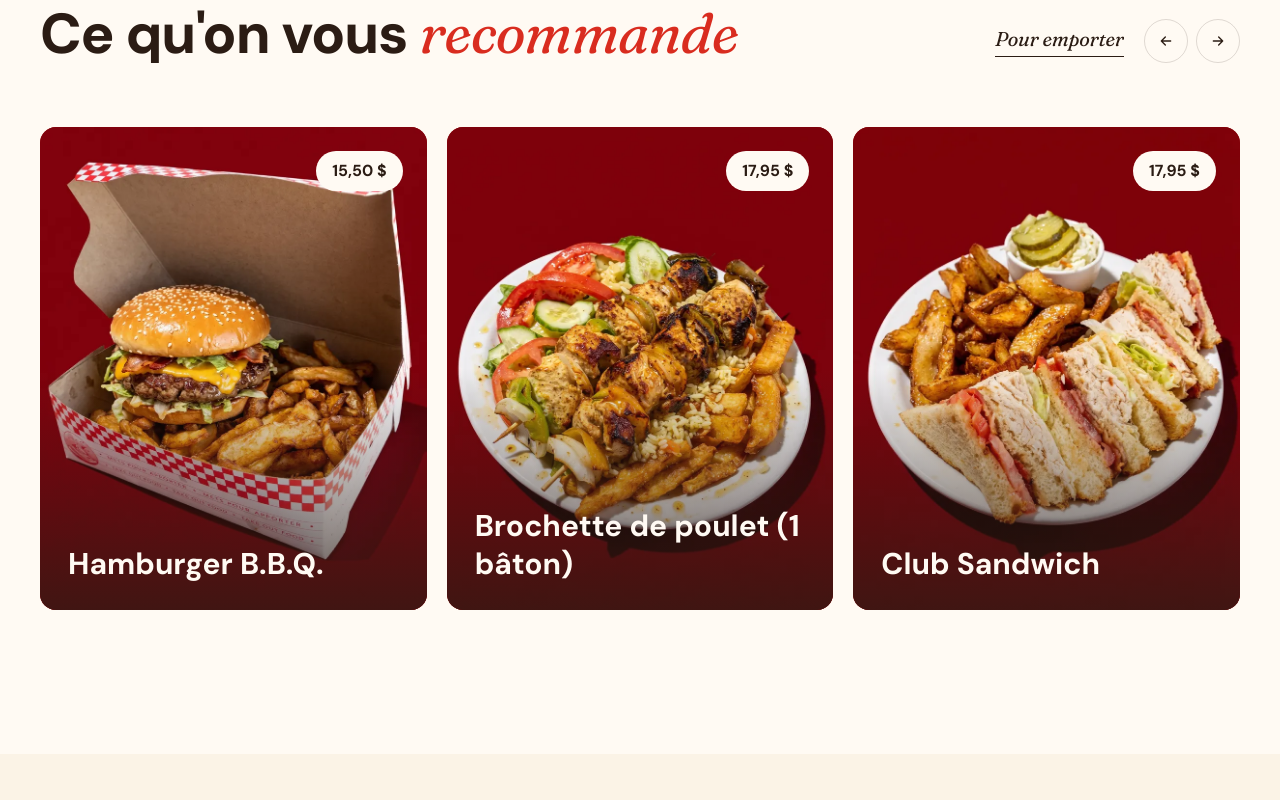
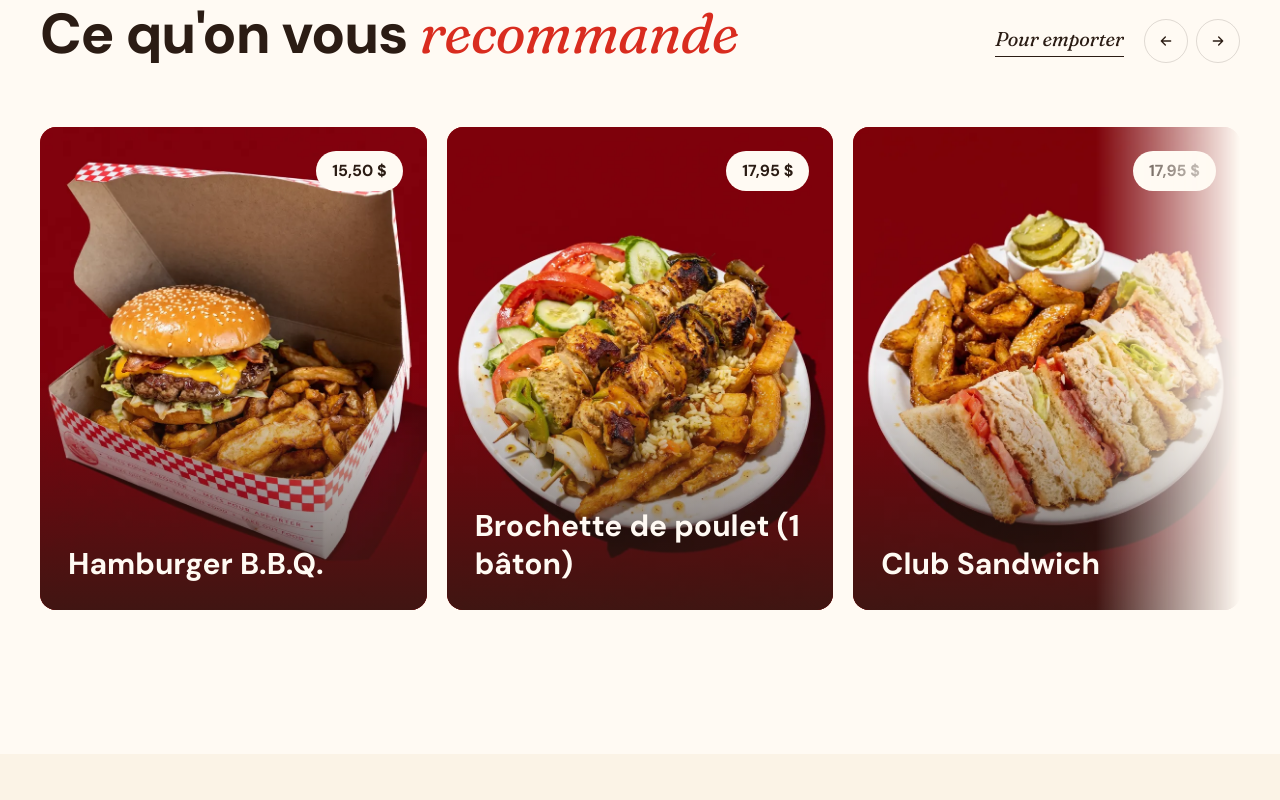
Before and after one commit to Miiles01/la-patatheque, a React (Vite) app: page / in a window 1280 px wide. Shown: the part 1600-2400 px from the top of the page. Built offline with nearby package versions, Linux system fonts and the light colour scheme; no server answers.

Commit message:
style: desvanecido en los bordes del carrusel de recomendados (tablet y escritorio)
Co-Authored-By: Claude Opus 5.5 <noreply@anthropic.com>

```diff
--- a/src/pages/Home.tsx
+++ b/src/pages/Home.tsx
@@ -1,5 +1,5 @@
 import { AnimatePresence, motion } from "framer-motion";
-import { useRef, useState } from "react";
+import { useEffect, useRef, useState } from "react";
 import { LineButton } from "../components/LineLink";
 import { commander } from "../components/Navigation";
 import { ReviewsCarousel } from "../components/ReviewsCarousel";
@@ -98,11 +98,40 @@ const BEST_SELLERS: BestSeller[] = [
   { key: "best.poutine", category: "poutines-speciales", item: "Avec sauce", size: 0, image: "/dishes/poutine.webp", word: "Poutine" },
 ];
 
+/**
+ * Tablet and desktop: the carousel fades out on the side that has more cards,
+ * the right at first, then the left too once it has been scrolled.
+ */
+function useRailEdges(rail: React.RefObject<HTMLDivElement | null>) {
+  const [mask, setMask] = useState<string | undefined>();
+  useEffect(() => {
+    const el = rail.current;
+    if (!el) return;
+    const wide = window.matchMedia("(min-width: 768px)");
+    const update = () => {
+      if (!wide.matches) return setMask(undefined);
+      const fade = Math.min(160, el.clientWidth * 0.12);
+      const left = el.scrollLeft > 4 ? fade : 0;
+      const right = el.scrollLeft + el.clientWidth < el.scrollWidth - 4 ? fade : 0;
+      setMask(`linear-gradient(to right, transparent, #000 ${left}px, #000 calc(100% - ${right}px), transparent)`);
+    };
+    update();
+    el.addEventListener("scroll", update, { passive: true });
+    window.addEventListener("resize", update);
+    return () => {
+      el.removeEventListener("scroll", update);
+      window.removeEventListener("resize", update);
+    };
+  }, [rail]);
+  return mask ? { maskImage: mask, WebkitMaskImage: mask } : undefined;
+}
+
 function BestSellers() {
   const { t } = useI18n();
   const { categories: menuCategories } = useMenu();
   const formatPrice = useFormatPrice();
   const rail = useRef<HTMLDivElement>(null);
+  const edges = useRailEdges(rail);
   // One card per click.
   const scroll = (dir: 1 | -1) => {
     const el = rail.current;
@@ -143,6 +172,7 @@ function BestSellers() {
 
         <div
           ref={rail}
+          style={edges}
           className="-mx-5 px-5 md:mx-0 md:px-0 flex gap-3 md:gap-5 overflow-x-auto snap-x snap-mandatory scroll-px-5 md:scroll-px-0 [scrollbar-width:none] [&::-webkit-scrollbar]:hidden"
         >
           {BEST_SELLERS.map((b, i) => {
```
